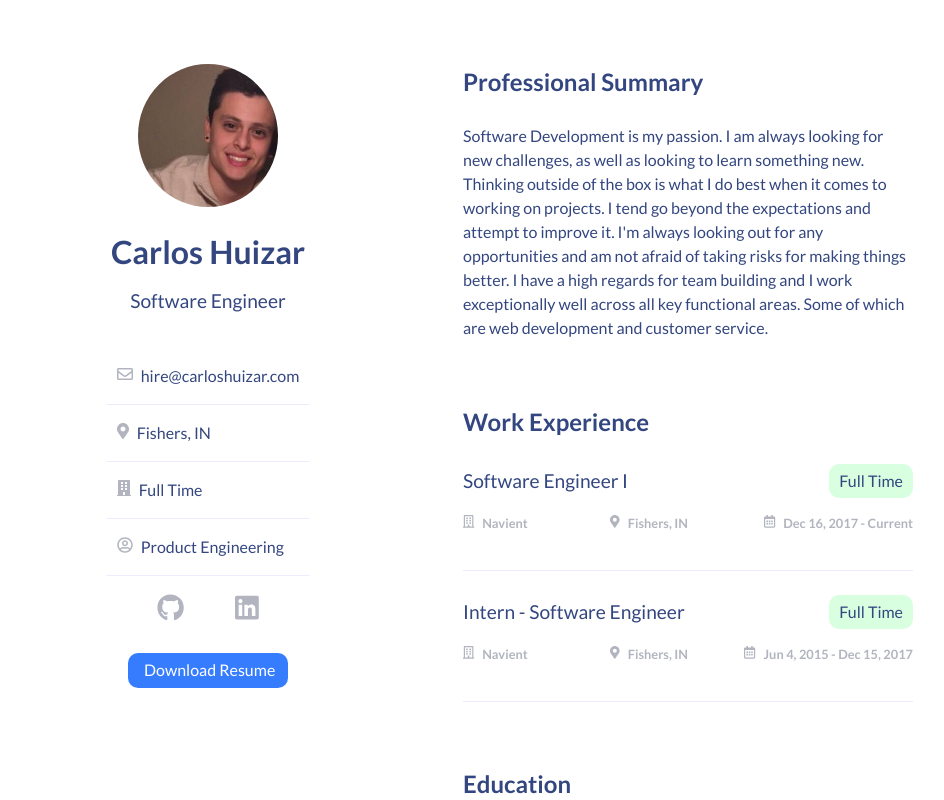
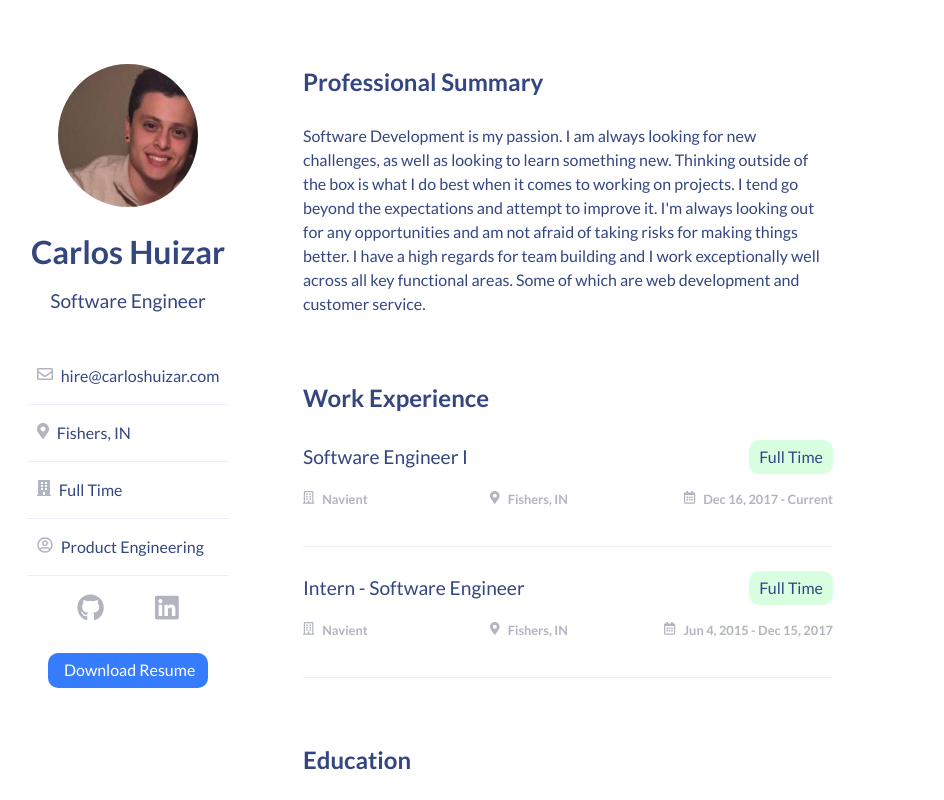
Before and after one commit to cahuizar/PersonalSite, a React (Create React App) app: page / in a window 1280 px wide. Shown: the top 800 px of the page, without its empty margins (192-1136 px from the left). Built offline with nearby package versions, Linux system fonts and the light colour scheme; the HTML template or start-up script is replaced by a standard one.

Commit message:
Add styles to handle smaller col sizes

```diff
--- a/src/App.js
+++ b/src/App.js
@@ -15,10 +15,10 @@ function App() {
       <Global styles={globalStyles} />
       <Container>
         <Row>
-          <Col xsFull smHalf>
+          <Col sm='4'>
             <LeftPanel />
           </Col>
-          <Col xsFull smHalf>
+          <Col sm='6'>
             <RightPanel />
           </Col>
         </Row>
--- a/src/components/Grid/Col.js
+++ b/src/components/Grid/Col.js
@@ -2,16 +2,13 @@
 import { jsx } from '@emotion/core';
 import PropTypes from 'prop-types';
 
-import { xsFullStyles, smHalfStyles } from './Col.styles';
+import ColStyles from './Col.styles';
 
-const Col = ({ children, xsFull, smHalf, className }) => {
+const Col = ({ children, sm, className }) => {
   return (
-    <div
-      css={[xsFull && xsFullStyles, smHalf && smHalfStyles]}
-      className={className}
-    >
+    <ColStyles sm={sm} className={className}>
       {children}
-    </div>
+    </ColStyles>
   );
 };
 
--- a/src/components/Grid/Col.styles.js
+++ b/src/components/Grid/Col.styles.js
@@ -1,21 +1,35 @@
 import { css } from '@emotion/core';
+import styled from '@emotion/styled';
 
-export const xsFullStyles = css`
+const col4 = css`
+  @media (min-width: 576px) {
+    flex: 0 0 33.3333333%;
+    max-width: 33.3333333%;
+  }
+`;
+
+const col6 = css`
+  @media (min-width: 576px) {
+    flex: 0 0 58.333333%;
+    max-width: 58.333333%;
+  }
+`;
+
+const ColStyles = styled.div`
   position: relative;
   width: 100%;
   padding-right: 15px;
   padding-left: 15px;
   flex: 0 0 100%;
   max-width: 100%;
+  ${props => {
+    if (props.sm === '4') {
+      return col4;
+    } else if (props.sm === '6') {
+      return col6;
+    }
+    return undefined;
+  }}
 `;
 
-export const smHalfStyles = css`
-  @media (min-width: 576px) {
-    position: relative;
-    width: 100%;
-    padding-right: 15px;
-    padding-left: 15px;
-    flex: 0 0 50%;
-    max-width: 50%;
-  }
-`;
+export default ColStyles;
```
